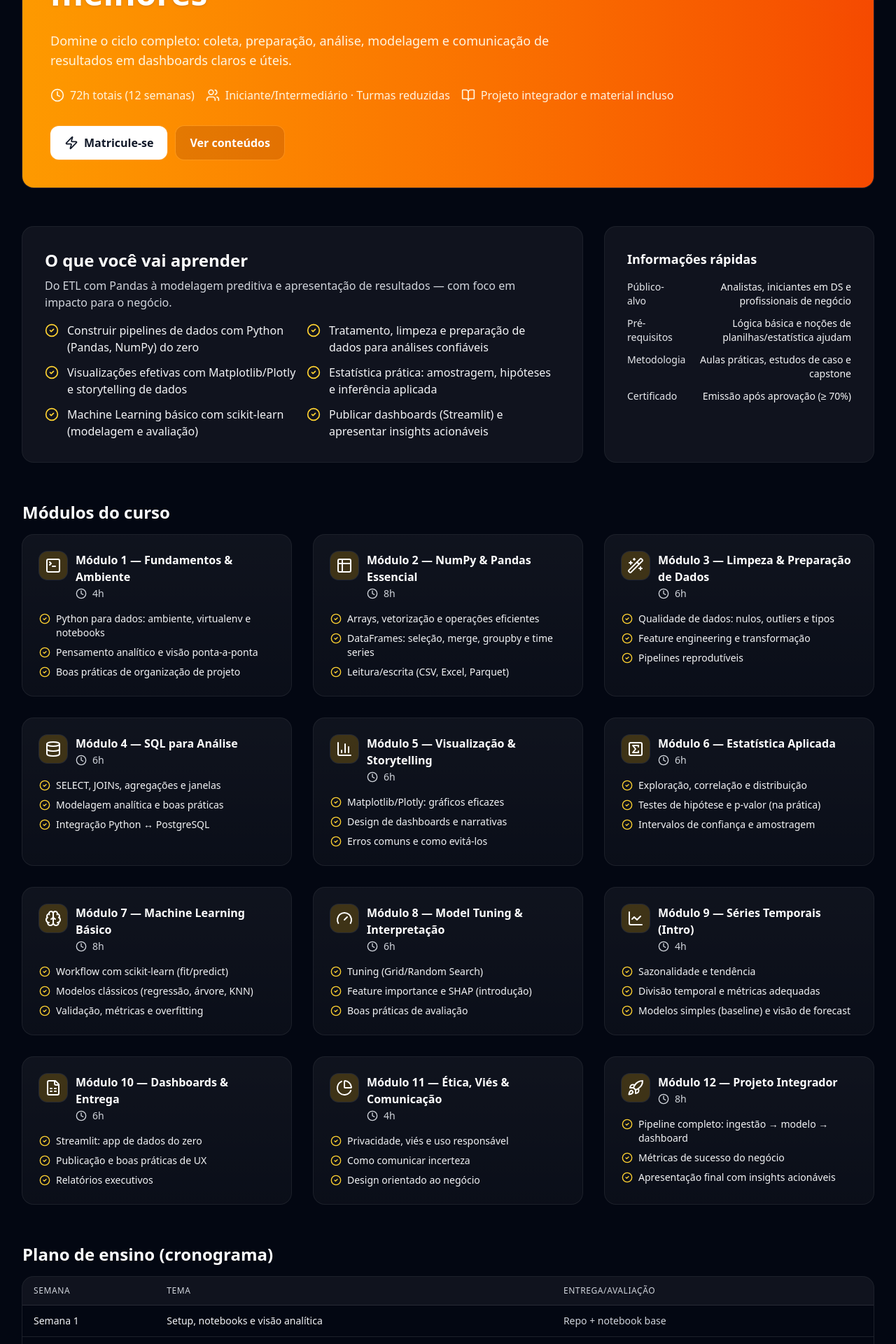
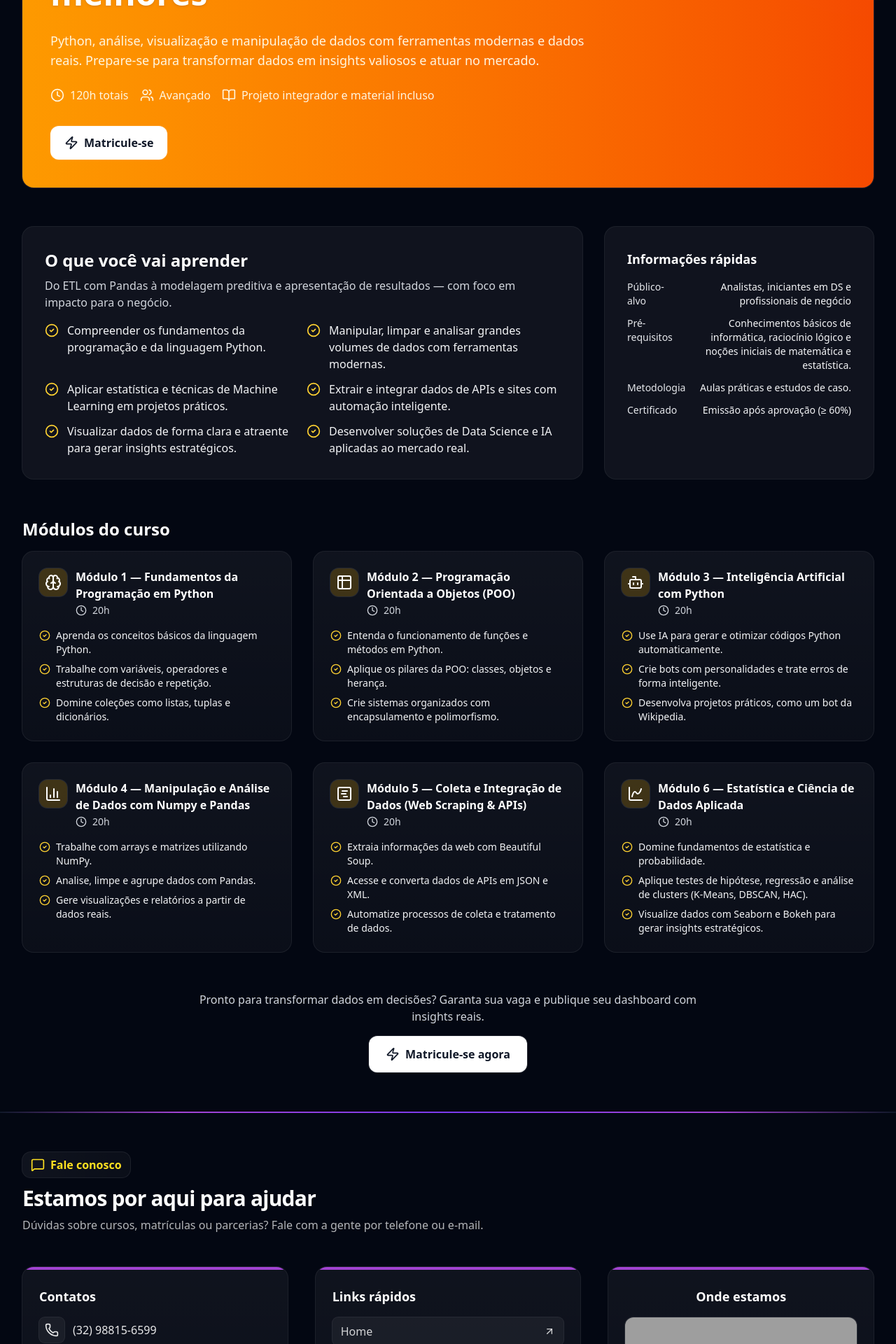
Before and after one commit to CzarFontanella/codi-sao-mateus, a React (Vite) app: page /cursos/datascience in a window 1280 px wide. Shown: the part 380-2300 px from the top of the page at 70% size. Built offline with nearby package versions, Linux system fonts and the light colour scheme; grey boxes are pictures that could not be loaded.

Commit message:
refactor: Page DataScience

```diff
--- a/src/pages/Courses/DataScience.tsx
+++ b/src/pages/Courses/DataScience.tsx
@@ -1,23 +1,17 @@
 // DataScienceCourse.tsx
 import {
   ChartNoAxesCombined,
-  Database,
-  Brain,
   Table2,
-  PieChart,
-  SigmaSquare,
-  Wand2,
   BarChart3,
-  LineChart,
-  Gauge,
-  TerminalSquare,
-  Rocket,
   CheckCircle2,
   Clock,
   Users,
   BookOpen,
   Zap,
-  FileSpreadsheet,
+  Brain,
+  ChartSpline,
+  Bot,
+  SquareChartGantt,
 } from "lucide-react";
 import { NavLink, useNavigate } from "react-router-dom";
 
@@ -33,150 +27,75 @@ export default function DataScience() {
   };
 
   const learningOutcomes = [
-    "Construir pipelines de dados com Python (Pandas, NumPy) do zero",
-    "Tratamento, limpeza e preparação de dados para análises confiáveis",
-    "Visualizações efetivas com Matplotlib/Plotly e storytelling de dados",
-    "Estatística prática: amostragem, hipóteses e inferência aplicada",
-    "Machine Learning básico com scikit-learn (modelagem e avaliação)",
-    "Publicar dashboards (Streamlit) e apresentar insights acionáveis",
+    "Compreender os fundamentos da programação e da linguagem Python.",
+    "Manipular, limpar e analisar grandes volumes de dados com ferramentas modernas.",
+    "Aplicar estatística e técnicas de Machine Learning em projetos práticos.",
+    "Extrair e integrar dados de APIs e sites com automação inteligente.",
+    "Visualizar dados de forma clara e atraente para gerar insights estratégicos.",
+    "Desenvolver soluções de Data Science e IA aplicadas ao mercado real.",
   ];
 
   const modules = [
     {
-      title: "Módulo 1 — Fundamentos & Ambiente",
-      hours: 4,
+      title: "Módulo 1 — Fundamentos da Programação em Python",
+      hours: 20,
       bullets: [
-        "Python para dados: ambiente, virtualenv e notebooks",
-        "Pensamento analítico e visão ponta-a-ponta",
-        "Boas práticas de organização de projeto",
+        "Aprenda os conceitos básicos da linguagem Python.",
+        "Trabalhe com variáveis, operadores e estruturas de decisão e repetição.",
+        "Domine coleções como listas, tuplas e dicionários.",
       ],
-      icon: TerminalSquare,
+      icon: Brain,
     },
     {
-      title: "Módulo 2 — NumPy & Pandas Essencial",
-      hours: 8,
+      title: "Módulo 2 — Programação Orientada a Objetos (POO)",
+      hours: 20,
       bullets: [
-        "Arrays, vetorização e operações eficientes",
-        "DataFrames: seleção, merge, groupby e time series",
-        "Leitura/escrita (CSV, Excel, Parquet)",
+        "Entenda o funcionamento de funções e métodos em Python.",
+        "Aplique os pilares da POO: classes, objetos e herança.",
+        "Crie sistemas organizados com encapsulamento e polimorfismo.",
       ],
       icon: Table2,
     },
     {
-      title: "Módulo 3 — Limpeza & Preparação de Dados",
-      hours: 6,
+      title: "Módulo 3 — Inteligência Artificial com Python",
+      hours: 20,
       bullets: [
-        "Qualidade de dados: nulos, outliers e tipos",
-        "Feature engineering e transformação",
-        "Pipelines reprodutíveis",
+        "Use IA para gerar e otimizar códigos Python automaticamente.",
+        "Crie bots com personalidades e trate erros de forma inteligente.",
+        "Desenvolva projetos práticos, como um bot da Wikipedia.",
       ],
-      icon: Wand2,
+      icon: Bot,
     },
     {
-      title: "Módulo 4 — SQL para Análise",
-      hours: 6,
+      title: "Módulo 4 — Manipulação e Análise de Dados com Numpy e Pandas",
+      hours: 20,
       bullets: [
-        "SELECT, JOINs, agregações e janelas",
-        "Modelagem analítica e boas práticas",
-        "Integração Python ↔ PostgreSQL",
-      ],
-      icon: Database,
-    },
-    {
-      title: "Módulo 5 — Visualização & Storytelling",
-      hours: 6,
-      bullets: [
-        "Matplotlib/Plotly: gráficos eficazes",
-        "Design de dashboards e narrativas",
-        "Erros comuns e como evitá-los",
+        "Trabalhe com arrays e matrizes utilizando NumPy.",
+        "Analise, limpe e agrupe dados com Pandas.",
+        "Gere visualizações e relatórios a partir de dados reais.",
       ],
       icon: BarChart3,
     },
     {
-      title: "Módulo 6 — Estatística Aplicada",
-      hours: 6,
+      title: "Módulo 5 — Coleta e Integração de Dados (Web Scraping & APIs)",
+      hours: 20,
       bullets: [
-        "Exploração, correlação e distribuição",
-        "Testes de hipótese e p-valor (na prática)",
-        "Intervalos de confiança e amostragem",
+        "Extraia informações da web com Beautiful Soup.",
+        "Acesse e converta dados de APIs em JSON e XML.",
+        "Automatize processos de coleta e tratamento de dados.",
       ],
-      icon: SigmaSquare,
+      icon: SquareChartGantt,
     },
     {
-      title: "Módulo 7 — Machine Learning Básico",
-      hours: 8,
+      title: "Módulo 6 — Estatística e Ciência de Dados Aplicada",
+      hours: 20,
       bullets: [
-        "Workflow com scikit-learn (fit/predict)",
-        "Modelos clássicos (regressão, árvore, KNN)",
-        "Validação, métricas e overfitting",
+        "Domine fundamentos de estatística e probabilidade.",
+        "Aplique testes de hipótese, regressão e análise de clusters (K-Means, DBSCAN, HAC).",
+        "Visualize dados com Seaborn e Bokeh para gerar insights estratégicos.",
       ],
-      icon: Brain,
+      icon: ChartSpline,
     },
-    {
-      title: "Módulo 8 — Model Tuning & Interpretação",
-      hours: 6,
-      bullets: [
-        "Tuning (Grid/Random Search)",
-        "Feature importance e SHAP (introdução)",
-        "Boas práticas de avaliação",
-      ],
-      icon: Gauge,
-    },
-    {
-      title: "Módulo 9 — Séries Temporais (Intro)",
-      hours: 4,
-      bullets: [
-        "Sazonalidade e tendência",
-        "Divisão temporal e métricas adequadas",
-        "Modelos simples (baseline) e visão de forecast",
-      ],
-      icon: LineChart,
-    },
-    {
-      title: "Módulo 10 — Dashboards & Entrega",
-      hours: 6,
-      bullets: [
-        "Streamlit: app de dados do zero",
-        "Publicação e boas práticas de UX",
-        "Relatórios executivos",
-      ],
-      icon: FileSpreadsheet,
-    },
-    {
-      title: "Módulo 11 — Ética, Viés & Comunicação",
-      hours: 4,
-      bullets: [
-        "Privacidade, viés e uso responsável",
-        "Como comunicar incerteza",
-        "Design orientado ao negócio",
-      ],
-      icon: PieChart,
-    },
-    {
-      title: "Módulo 12 — Projeto Integrador",
-      hours: 8,
-      bullets: [
-        "Pipeline completo: ingestão → modelo → dashboard",
-        "Métricas de sucesso do negócio",
-        "Apresentação final com insights acionáveis",
-      ],
-      icon: Rocket,
-    },
-  ];
-
-  const plan = [
-    { week: "Semana 1", topic: "Setup, notebooks e visão analítica", deliverable: "Repo + notebook base" },
-    { week: "Semana 2", topic: "NumPy/Pandas I: DataFrames e operações", deliverable: "ETL simples com Pandas" },
-    { week: "Semana 3", topic: "Pandas II: merges, groupby e datas", deliverable: "Relatório exploratório (EDA)" },
-    { week: "Semana 4", topic: "Limpeza e preparação de dados", deliverable: "Pipeline de limpeza reprodutível" },
-    { week: "Semana 5", topic: "SQL para análise (Postgres)", deliverable: "Consultas e views analíticas" },
-    { week: "Semana 6", topic: "Visualização e storytelling", deliverable: "Painel de gráficos (Plotly)" },
-    { week: "Semana 7", topic: "Estatística aplicada", deliverable: "Teste de hipótese documentado" },
-    { week: "Semana 8", topic: "ML básico com scikit-learn", deliverable: "Modelo baseline + métricas" },
-    { week: "Semana 9", topic: "Tuning e interpretação", deliverable: "Relatório de tuning + SHAP (intro)" },
-    { week: "Semana 10", topic: "Séries temporais (intro) e métricas", deliverable: "Baseline temporal + avaliação" },
-    { week: "Semana 11", topic: "Streamlit e entrega executiva", deliverable: "Dashboard publicado (preview)" },
-    { week: "Semana 12", topic: "Projeto integrador (capstone)", deliverable: "Entrega final + apresentação" },
   ];
 
   const totalHours = modules.reduce((acc, m) => acc + m.hours, 0);
@@ -196,18 +115,19 @@ export default function DataScience() {
                 Data Science — dados em ação, decisões melhores
               </h1>
               <p className="max-w-3xl text-base sm:text-lg text-amber-50/95">
-                Domine o ciclo completo: coleta, preparação, análise, modelagem
-                e comunicação de resultados em dashboards claros e úteis.
+                Python, análise, visualização e manipulação de dados com
+                ferramentas modernas e dados reais. Prepare-se para transformar
+                dados em insights valiosos e atuar no mercado.
               </p>
 
               <div className="flex flex-wrap items-center gap-4 text-amber-50/95">
                 <span className="inline-flex items-center gap-2">
                   <Clock className="h-5 w-5" aria-hidden />
-                  {totalHours}h totais (12 semanas)
+                  {totalHours}h totais
                 </span>
                 <span className="inline-flex items-center gap-2">
                   <Users className="h-5 w-5" aria-hidden />
-                  Iniciante/Intermediário · Turmas reduzidas
+                  Avançado
                 </span>
                 <span className="inline-flex items-center gap-2">
                   <BookOpen className="h-5 w-5" aria-hidden />
@@ -224,12 +144,6 @@ export default function DataScience() {
                   <Zap className="h-5 w-5" />
                   Matricule-se
                 </NavLink>
-                <a
-                  href="#site-main"
-                  className="inline-flex items-center justify-center gap-2 rounded-xl bg-orange-900/20 text-white px-5 py-3 text-sm sm:text-base font-semibold ring-1 ring-white/10 hover:bg-orange-900/30 focus:outline-none focus-visible:ring-2 focus-visible:ring-offset-2 focus-visible:ring-white/70 focus-visible:ring-offset-orange-600 transition"
-                >
-                  Ver conteúdos
-                </a>
               </div>
             </div>
 
@@ -243,12 +157,21 @@ export default function DataScience() {
       </header>
 
       {/* MAIN (alvo do scroll externo) */}
-      <main id="site-main" className="mx-auto w-full max-w-7xl px-4 sm:px-6 lg:px-8 py-10 sm:py-14">
+      <main
+        id="site-main"
+        className="mx-auto w-full max-w-7xl px-4 sm:px-6 lg:px-8 py-10 sm:py-14"
+      >
         {/* O que você vai aprender */}
-        <section aria-labelledby="aprendizado" className="grid grid-cols-1 lg:grid-cols-3 gap-6 sm:gap-8">
+        <section
+          aria-labelledby="aprendizado"
+          className="grid grid-cols-1 lg:grid-cols-3 gap-6 sm:gap-8"
+        >
           <article className="lg:col-span-2 rounded-2xl ring-1 ring-white/10 bg-white/5 p-6 sm:p-8">
             <header className="mb-4">
-              <h2 id="aprendizado" className="text-xl sm:text-2xl font-semibold">
+              <h2
+                id="aprendizado"
+                className="text-xl sm:text-2xl font-semibold"
+              >
                 O que você vai aprender
               </h2>
               <p className="mt-2 text-gray-300">
@@ -259,8 +182,13 @@ export default function DataScience() {
             <ul className="grid grid-cols-1 sm:grid-cols-2 gap-3">
               {learningOutcomes.map((item) => (
                 <li key={item} className="flex items-start gap-3">
-                  <CheckCircle2 className="h-5 w-5 mt-0.5 shrink-0 text-amber-300" aria-hidden />
-                  <span className="text-sm sm:text-base text-gray-100">{item}</span>
+                  <CheckCircle2
+                    className="h-5 w-5 mt-0.5 shrink-0 text-amber-300"
+                    aria-hidden
+                  />
+                  <span className="text-sm sm:text-base text-gray-100">
+                    {item}
+                  </span>
                 </li>
               ))}
             </ul>
@@ -278,19 +206,20 @@ export default function DataScience() {
               <div className="flex items-start justify-between gap-3">
                 <dt className="text-sm">Pré-requisitos</dt>
                 <dd className="text-sm text-gray-100 text-right">
-                  Lógica básica e noções de planilhas/estatística ajudam
+                  Conhecimentos básicos de informática, raciocínio lógico e
+                  noções iniciais de matemática e estatística.
                 </dd>
               </div>
               <div className="flex items-start justify-between gap-3">
                 <dt className="text-sm">Metodologia</dt>
                 <dd className="text-sm text-gray-100 text-right">
-                  Aulas práticas, estudos de caso e capstone
+                  Aulas práticas e estudos de caso.
                 </dd>
               </div>
               <div className="flex items-start justify-between gap-3">
                 <dt className="text-sm">Certificado</dt>
                 <dd className="text-sm text-gray-100 text-right">
-                  Emissão após aprovação (≥ 70%)
+                  Emissão após aprovação (≥ 60%)
                 </dd>
               </div>
             </dl>
@@ -299,7 +228,9 @@ export default function DataScience() {
 
         {/* Módulos */}
         <section aria-labelledby="modulos" className="mt-10 sm:mt-14">
-          <h2 id="modulos" className="text-xl sm:text-2xl font-semibold mb-4">Módulos do curso</h2>
+          <h2 id="modulos" className="text-xl sm:text-2xl font-semibold mb-4">
+            Módulos do curso
+          </h2>
 
           <div className="grid grid-cols-1 md:grid-cols-2 xl:grid-cols-3 gap-6 sm:gap-8">
             {modules.map((m) => {
@@ -323,7 +254,10 @@ export default function DataScience() {
                   <ul className="mt-4 space-y-2 text-sm text-gray-100">
                     {m.bullets.map((b) => (
                       <li key={b} className="flex items-start gap-2">
-                        <CheckCircle2 className="h-4 w-4 mt-0.5 text-amber-300 shrink-0" aria-hidden />
+                        <CheckCircle2
+                          className="h-4 w-4 mt-0.5 text-amber-300 shrink-0"
+                          aria-hidden
+                        />
                         <span>{b}</span>
                       </li>
                     ))}
@@ -334,44 +268,11 @@ export default function DataScience() {
           </div>
         </section>
 
-        {/* Plano de Ensino */}
-        <section aria-labelledby="plano" className="mt-10 sm:mt-14">
-          <h2 id="plano" className="text-xl sm:text-2xl font-semibold mb-4">Plano de ensino (cronograma)</h2>
-          <div className="overflow-hidden rounded-2xl ring-1 ring-white/10">
-            <div className="overflow-x-auto">
-              <table className="min-w-full divide-y divide-white/10">
-                <thead className="bg-white/5">
-                  <tr>
-                    <th scope="col" className="px-4 py-3 text-left text-xs font-medium uppercase tracking-wider text-gray-300">Semana</th>
-                    <th scope="col" className="px-4 py-3 text-left text-xs font-medium uppercase tracking-wider text-gray-300">Tema</th>
-                    <th scope="col" className="px-4 py-3 text-left text-xs font-medium uppercase tracking-wider text-gray-300">Entrega/Avaliação</th>
-                  </tr>
-                </thead>
-                <tbody className="divide-y divide-white/10 bg-white/0">
-                  {plan.map((row) => (
-                    <tr key={row.week} className="hover:bg-white/[0.03]">
-                      <td className="px-4 py-3 whitespace-nowrap text-sm font-medium text-gray-100">{row.week}</td>
-                      <td className="px-4 py-3 text-sm text-gray-100">{row.topic}</td>
-                      <td className="px-4 py-3 text-sm text-gray-300">{row.deliverable}</td>
-                    </tr>
-                  ))}
-                </tbody>
-                <tfoot className="bg-white/5">
-                  <tr>
-                    <td className="px-4 py-3 text-sm font-semibold text-gray-100" colSpan={3}>
-                      Carga horária total: {totalHours}h · Critérios de aprovação: participação + entregas semanais + projeto final (nota ≥ 7.0)
-                    </td>
-                  </tr>
-                </tfoot>
-              </table>
-            </div>
-          </div>
-        </section>
-
         {/* CTA Final */}
         <section className="mt-10 sm:mt-14 flex flex-col items-center gap-4 text-center">
           <p className="text-gray-300 max-w-3xl">
-            Pronto para transformar dados em decisões? Garanta sua vaga e publique seu dashboard com insights reais.
+            Pronto para transformar dados em decisões? Garanta sua vaga e
+            publique seu dashboard com insights reais.
           </p>
           <NavLink
             to="/matricula"
--- a/src/pages/Courses/IA.tsx
+++ b/src/pages/Courses/IA.tsx
@@ -104,12 +104,9 @@ export default function IA() {
                 IA — do prompt ao produto
               </h1>
               <p className="max-w-3xl text-base sm:text-lg text-white/95">
-                Prepare-se para atuar com as ferramentas mais avançadas de IA
-                Generativa em um curso 100% prático. Você vai aprender desde os
-                fundamentos de IA e engenharia de prompts, passando por criação
+                Fundamentos de IA e engenharia de prompts, passando por criação
                 de IAs sem código com OpenAI Premium, até desenvolvimento com
-                Python e API da OpenAI. No final, você sai com projetos reais no
-                portfólio e um projeto final apresentado como case profissional.
+                Python e API da OpenAI. Projetos reais apresentados como case profissional.
               </p>
 
               <div className="flex flex-wrap items-center gap-4 text-white/95">
@@ -189,12 +186,6 @@ export default function IA() {
           <aside className="rounded-2xl ring-1 ring-white/10 bg-white/5 p-6 sm:p-8">
             <h3 className="text-lg font-semibold">Informações rápidas</h3>
             <dl className="mt-4 space-y-3 text-gray-200">
-              <div className="flex items-start justify-between gap-3">
-                <dt className="text-sm">Público-alvo</dt>
-                <dd className="text-sm text-gray-100 text-right">
-                  Devs e analistas que querem levar IA ao ambiente produtivo.
-                </dd>
-              </div>
               <div className="flex items-start justify-between gap-3">
                 <dt className="text-sm">Pré-requisitos</dt>
                 <dd className="text-sm text-gray-100 text-right">
```
